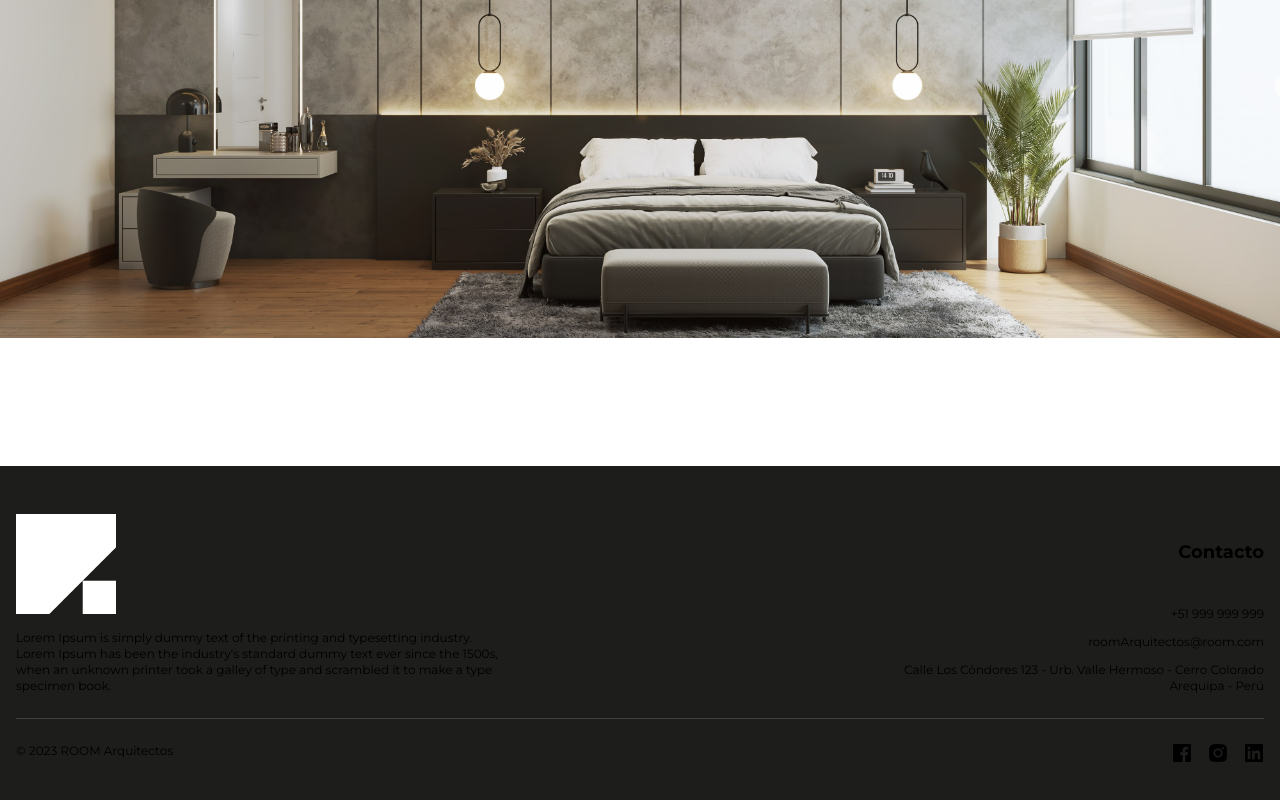
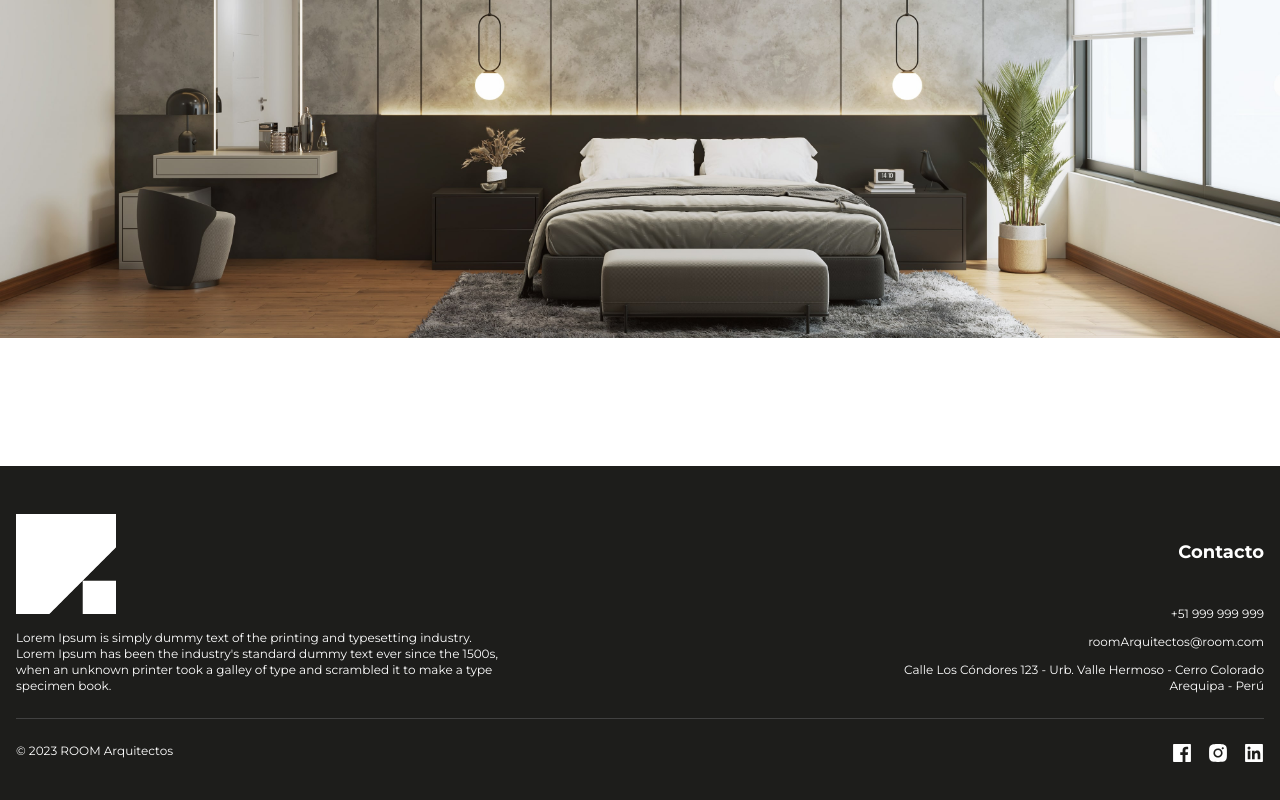
Before and after one commit to diegoanazco79/room-architecture, a Next.js app: page / in a window 1280 px wide. Shown: the part 2436-3236 px from the top of the page. Built offline with nearby package versions, Linux system fonts and the light colour scheme.

Commit message:
:lipstick: COSMETIC :: Change footer text color

```diff
--- a/src/app/main-layout/Footer.tsx
+++ b/src/app/main-layout/Footer.tsx
@@ -17,18 +17,18 @@ export default function Footer () {
               height={100}
               alt='ROOM Arquitectos'
             />
-            <p className='w-4/5 mt-4 text-xs'>
+            <p className='w-4/5 mt-4 text-xs text-white'>
               Lorem Ipsum is simply dummy text of the printing and typesetting industry. Lorem Ipsum has been the industry's standard dummy
               text ever since the 1500s, when an unknown printer took a galley of type and scrambled it to make a type specimen book.
             </p>
           </div>
           <div className='flex flex-col items-center md:items-end md:justify-start'>
-            <h1 className='flex items-center font-bold text-lg md:h-[52.5px] h-[40px] my-auto'>Contacto</h1>
+            <h1 className='flex items-center font-bold text-lg md:h-[52.5px] h-[40px] my-auto text-white'>Contacto</h1>
             <div className='flex flex-col items-center mt-4 md:items-end'>
-              <span className='mb-3 text-xs text-center md:text-right'>+51 999 999 999</span>
-              <span className='mb-3 text-xs text-center md:text-right'>roomArquitectos@room.com</span>
-              <span className='text-xs text-center md:text-right'>Calle Los Cóndores 123 - Urb. Valle Hermoso - Cerro Colorado</span>
-              <span className='text-xs text-center md:text-right'>Arequipa - Perú</span>
+              <span className='mb-3 text-xs text-center text-white md:text-right'>+51 999 999 999</span>
+              <span className='mb-3 text-xs text-center text-white md:text-right'>roomArquitectos@room.com</span>
+              <span className='text-xs text-center text-white md:text-right'>Calle Los Cóndores 123 - Urb. Valle Hermoso - Cerro Colorado</span>
+              <span className='text-xs text-center text-white md:text-right'>Arequipa - Perú</span>
             </div>
           </div>
         </div>
@@ -37,18 +37,18 @@ export default function Footer () {
         <hr className='my-6 border-[#414141]' />
         <div className='grid w-full grid-cols-1 gap-4 md:grid-cols-2'>
           <div className='flex flex-col items-center md:items-start md:justify-start'>
-            <span className='text-xs'>© 2023 ROOM Arquitectos</span>
+            <span className='text-xs text-white'>© 2023 ROOM Arquitectos</span>
           </div>
           <div className='flex flex-col items-center md:items-end md:justify-start'>
             <div>
               <a className='mr-4 cursor-pointer'>
-                <FacebookFilled style={{ fontSize: 20 }} />
+                <FacebookFilled style={{ fontSize: 20, color: 'white' }} />
               </a>
               <a className='mr-4 cursor-pointer'>
-                <InstagramFilled style={{ fontSize: 20 }} />
+                <InstagramFilled style={{ fontSize: 20, color: 'white' }} />
               </a>
               <a className='cursor-pointer'>
-                <LinkedinFilled style={{ fontSize: 20 }} />
+                <LinkedinFilled style={{ fontSize: 20, color: 'white' }} />
               </a>
             </div>
           </div>
```
